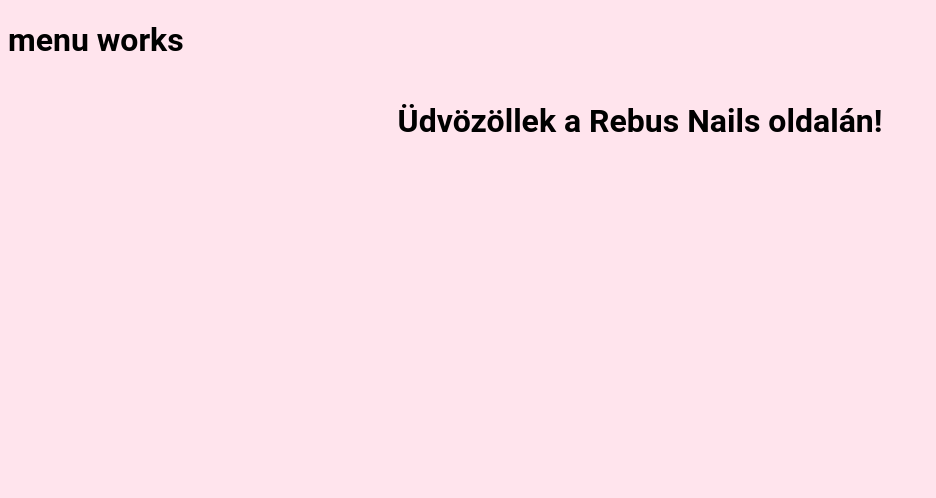
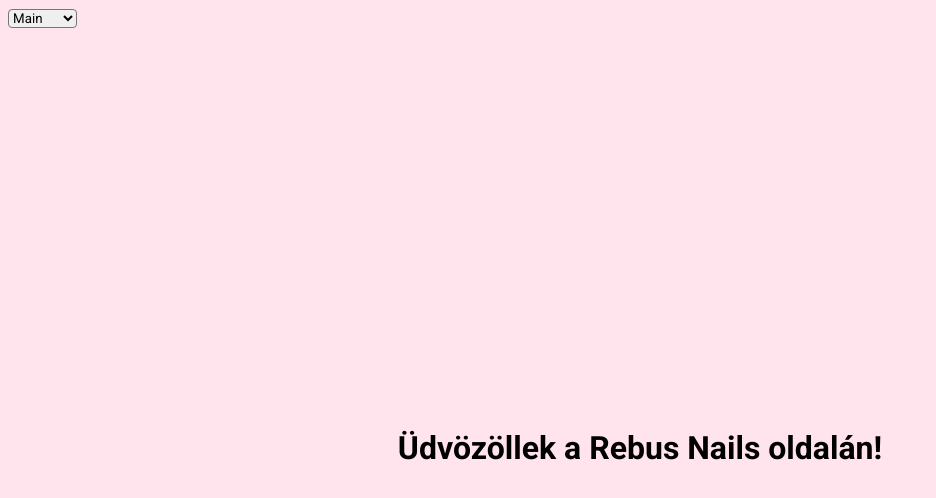
Before and after one commit to andrismrnvszki/Rebus_nails, an Angular app: page /main in a window 1280 px wide. Shown: the top 498 px of the page, without its empty margins (0-936 px from the left). Built offline with nearby package versions, Linux system fonts and the light colour scheme.

Commit message:
routing and menu works

```diff
--- a/src/app/app.component.css
+++ b/src/app/app.component.css
@@ -0,0 +1,5 @@
+.main_component{
+    height: 100vh;
+    margin: 10px;
+    padding: 10px;
+}
--- a/src/app/app.component.html
+++ b/src/app/app.component.html
@@ -1,3 +1,3 @@
-<app-menu></app-menu>
+<app-menu  (selectedPage)="changePage($event)" [currentPage]="page"></app-menu>
 
 <router-outlet></router-outlet>
--- a/src/app/app.component.ts
+++ b/src/app/app.component.ts
@@ -1,10 +1,36 @@
-import { Component } from '@angular/core';
+import { Component, OnInit } from '@angular/core';
+import { NavigationEnd, Router } from '@angular/router';
+import { filter } from 'rxjs';
 
 @Component({
   selector: 'app-root',
   templateUrl: './app.component.html',
   styleUrls: ['./app.component.css']
 })
-export class AppComponent {
+export class AppComponent implements OnInit{
+
   title = 'Rebus_nails';
+  page = ''
+  routes: Array<string> = [];
+
+  constructor(private router: Router){
+    //paraméter adattag
+  }
+
+  ngOnInit(){
+
+    this.routes = this.router.config.map(conf => conf.path) as string[];
+    //reaktív programozás
+    this.router.events.pipe(filter(event => event instanceof NavigationEnd)).subscribe((evts: any)=>{
+      const currentPage = (evts.urlAfterRedirects as string).split('/')[1] as string;
+      if (this.routes.includes(currentPage)) {
+        this.page = currentPage;
+      }
+    })
+  }
+
+  changePage(selectedPage: string){
+    //this.page = selectedPage;
+    this.router.navigateByUrl(selectedPage);
+  }
 }
--- a/src/app/app.module.ts
+++ b/src/app/app.module.ts
@@ -7,6 +7,7 @@
 import { ContactComponent } from './pages/contact/contact.component';
 import { MenuComponent } from './shared/menu/menu.component';
 import { GalleryComponent } from './pages/gallery/gallery.component';
+import { FormsModule } from '@angular/forms';
 
 @NgModule({
   declarations: [
@@ -18,7 +19,8 @@
   ],
   imports: [
     BrowserModule,
-    AppRoutingModule
+    AppRoutingModule,
+    FormsModule
   ],
   providers: [],
   bootstrap: [AppComponent]
--- a/src/app/pages/main/main.component.css
+++ b/src/app/pages/main/main.component.css
@@ -8,3 +8,8 @@
 h1{
     font-style: normal;
 }
+.main_component{
+    height: 100vh;
+    margin: 10px;
+    padding: 10px;
+}
--- a/src/app/pages/main/main.component.html
+++ b/src/app/pages/main/main.component.html
@@ -1,3 +1,3 @@
-<div>
+<div class="main_component">
     <h1>Üdvözöllek a Rebus Nails oldalán!</h1>
 </div>
--- a/src/app/pages/not-found/not-found.component.html
+++ b/src/app/pages/not-found/not-found.component.html
@@ -1 +1 @@
-<p>not-found works!</p>
+<h1>404 page not found</h1>
--- a/src/app/shared/menu/menu.component.html
+++ b/src/app/shared/menu/menu.component.html
@@ -1,6 +1,5 @@
-<!--<select class="menu_select" [(ngModel)]="currentPage" (change)="menuSwitch()">
+<select class="menu_select" [(ngModel)]="currentPage" (change)="menuSwitch()">
     <option value="main">Main</option>
-    <option value="portfolio">Portfolio</option>
+    <option value="gallery">Gallery</option>
     <option value="contact">Contact</option>
-</select> -->
-<h1>menu works</h1>
+</select>
--- a/src/app/shared/menu/menu.component.ts
+++ b/src/app/shared/menu/menu.component.ts
@@ -11,15 +11,15 @@
   @Output() selectedPage: EventEmitter<string> = new EventEmitter();
 
   constructor() {
-    console.log('constructor called.');
+    //console.log('constructor called.');
   }
 
   ngOnInit(): void {
-    console.log('ngOnInit called.');
+    //console.log('ngOnInit called.');
   }
 
   ngAfterViewInit(): void {
-    console.log('ngAfterViewInit called.');
+    //console.log('ngAfterViewInit called.');
   }
 
   menuSwitch() {
--- a/src/index.html
+++ b/src/index.html
@@ -6,6 +6,9 @@
   <base href="/">
   <meta name="viewport" content="width=device-width, initial-scale=1">
   <link rel="icon" type="image/x-icon" href="favicon.ico">
+  <link rel="preconnect" href="https://fonts.googleapis.com">
+  <link rel="preconnect" href="https://fonts.gstatic.com" crossorigin>
+  <link href="https://fonts.googleapis.com/css2?family=Roboto:wght@400;700&display=swap" rel="stylesheet">
 </head>
 <body>
   <app-root></app-root>
```
Also changed, not shown: src/app/app-routing.module.ts (+9 -0 lines).
